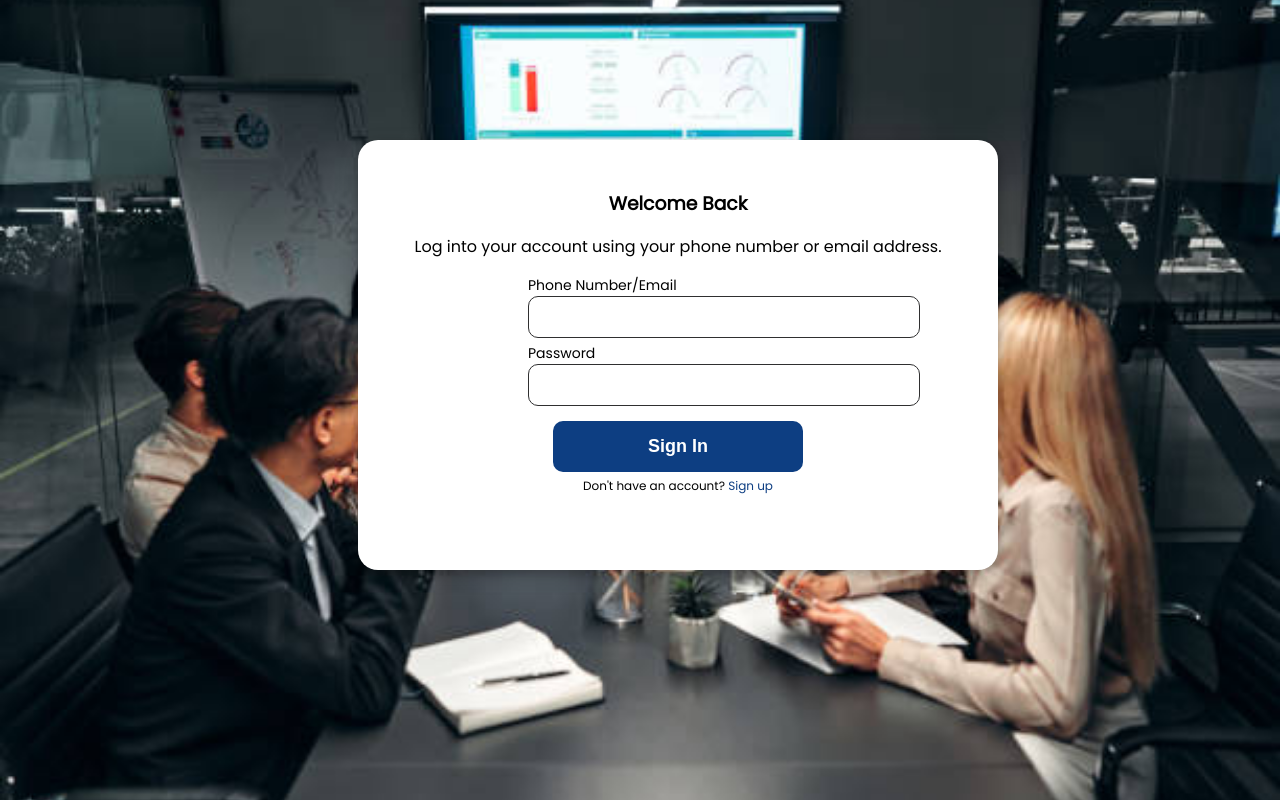
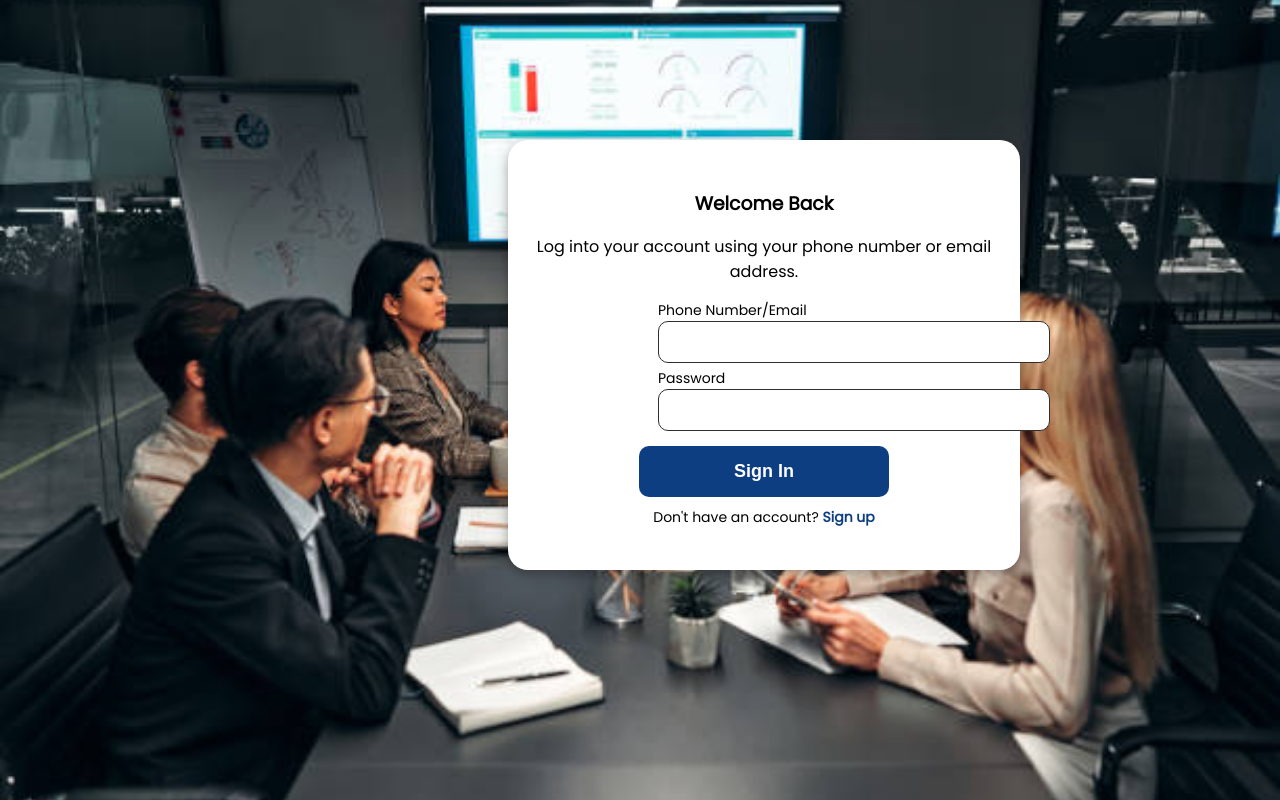
Before and after one commit to PaulaMaina/BizCentral, a plain HTML site: page frontend/signin.html in a window 1280 px wide. Drawn offline with Linux system fonts and the light colour scheme.

Commit message:
Login design

```diff
--- a/frontend/assets/styles/signin.css
+++ b/frontend/assets/styles/signin.css
@@ -6,10 +6,10 @@ body {
 }
 
 .container {
-    width: 50%;
+    width: 40%;
     height: 400px;
     margin-top: 140px;
-    margin-left: 350px;
+    margin-left: 500px;
     padding-top: 30px;
     text-align: center;
     border-radius: 20px;
@@ -33,7 +33,7 @@ body {
     padding: 0%;
     margin: 0%;
     font-size: 14px;
-    margin-left: 170px;
+    margin-left: 150px;
 }
 
 .signup-form input{
@@ -42,7 +42,7 @@ body {
     display: block;
     padding: 20px;
     margin-bottom: 5px;
-    margin-left: 170px;
+    margin-left: 150px;
     width: 350px;
     height: 0px;
     color: #000;
@@ -64,17 +64,14 @@ body {
     margin-top: 10px;
 }
 
-p.signin-redirect {
-    font-size: 8px;
-}
-
 .signin-link {
-    font-size: 12px;
+    font-size: 14px;
     margin-top: 5px;
+    padding-top: 5px;
 }
 
 span a{
     color: #0d3e82;
-    font-weight: 500;
+    font-weight: 700;
     text-decoration: none;
 }
```
